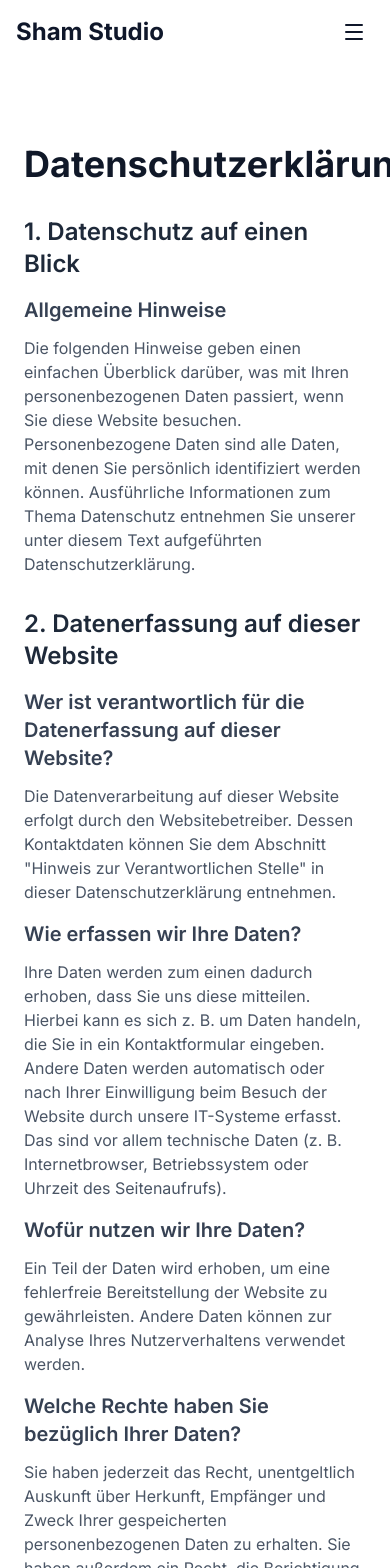
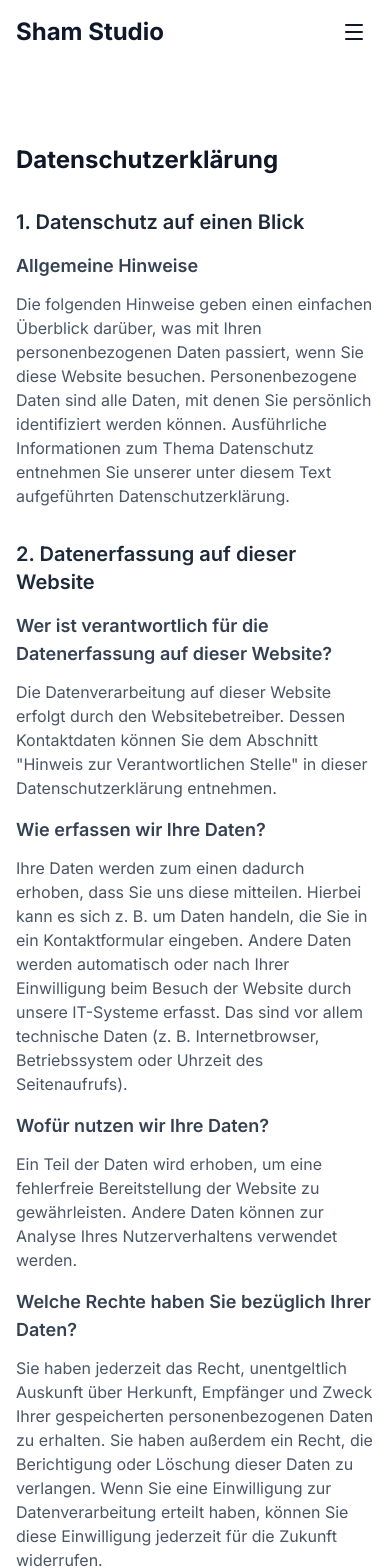
Before and after one commit to hamidsham25/sham-studio, a Next.js app: page /datenschutz in a window 390 px wide. Shown: the top 1568 px of the page. Built offline with nearby package versions, Linux system fonts and the light colour scheme.

Commit message:
google fonts deleted, google lighthouse optimization

```diff
--- a/src/app/datenschutz/page.tsx
+++ b/src/app/datenschutz/page.tsx
@@ -16,14 +16,14 @@ export default function DatenschutzPage() {
     <div className="min-h-screen bg-white">
       <Navigation />
       <div className="pt-20">
-        <div className="max-w-4xl mx-auto px-6 py-16">
-        <h1 className="text-4xl font-bold text-gray-900 mb-8">Datenschutzerklärung</h1>
+        <div className="max-w-4xl mx-auto px-4 sm:px-6 lg:px-8 py-16">
+        <h1 className="text-2xl sm:text-3xl lg:text-4xl font-bold text-gray-900 mb-8 break-words">Datenschutzerklärung</h1>
 
         <div className="prose prose-lg max-w-none">
           <section className="mb-8">
-            <h2 className="text-2xl font-semibold text-gray-800 mb-4">1. Datenschutz auf einen Blick</h2>
+            <h2 className="text-xl sm:text-2xl font-semibold text-gray-800 mb-4 break-words">1. Datenschutz auf einen Blick</h2>
 
-            <h3 className="text-xl font-semibold text-gray-700 mb-3">Allgemeine Hinweise</h3>
+            <h3 className="text-lg sm:text-xl font-semibold text-gray-700 mb-3 break-words">Allgemeine Hinweise</h3>
             <p className="text-gray-600 mb-4">
               Die folgenden Hinweise geben einen einfachen Überblick darüber, was mit Ihren personenbezogenen Daten
               passiert, wenn Sie diese Website besuchen. Personenbezogene Daten sind alle Daten, mit denen Sie
@@ -33,15 +33,15 @@ export default function DatenschutzPage() {
           </section>
 
           <section className="mb-8">
-            <h2 className="text-2xl font-semibold text-gray-800 mb-4">2. Datenerfassung auf dieser Website</h2>
+            <h2 className="text-xl sm:text-2xl font-semibold text-gray-800 mb-4 break-words">2. Datenerfassung auf dieser Website</h2>
 
-            <h3 className="text-xl font-semibold text-gray-700 mb-3">Wer ist verantwortlich für die Datenerfassung auf dieser Website?</h3>
+            <h3 className="text-lg sm:text-xl font-semibold text-gray-700 mb-3 break-words">Wer ist verantwortlich für die Datenerfassung auf dieser Website?</h3>
             <p className="text-gray-600 mb-4">
               Die Datenverarbeitung auf dieser Website erfolgt durch den Websitebetreiber. Dessen Kontaktdaten
               können Sie dem Abschnitt &quot;Hinweis zur Verantwortlichen Stelle&quot; in dieser Datenschutzerklärung entnehmen.
             </p>
 
-            <h3 className="text-xl font-semibold text-gray-700 mb-3">Wie erfassen wir Ihre Daten?</h3>
+            <h3 className="text-lg sm:text-xl font-semibold text-gray-700 mb-3 break-words">Wie erfassen wir Ihre Daten?</h3>
             <p className="text-gray-600 mb-4">
               Ihre Daten werden zum einen dadurch erhoben, dass Sie uns diese mitteilen. Hierbei kann es sich z. B. um
               Daten handeln, die Sie in ein Kontaktformular eingeben. Andere Daten werden automatisch oder nach Ihrer
@@ -49,13 +49,13 @@ export default function DatenschutzPage() {
               (z. B. Internetbrowser, Betriebssystem oder Uhrzeit des Seitenaufrufs).
             </p>
 
-            <h3 className="text-xl font-semibold text-gray-700 mb-3">Wofür nutzen wir Ihre Daten?</h3>
+            <h3 className="text-lg sm:text-xl font-semibold text-gray-700 mb-3 break-words">Wofür nutzen wir Ihre Daten?</h3>
             <p className="text-gray-600 mb-4">
               Ein Teil der Daten wird erhoben, um eine fehlerfreie Bereitstellung der Website zu gewährleisten.
               Andere Daten können zur Analyse Ihres Nutzerverhaltens verwendet werden.
             </p>
 
-            <h3 className="text-xl font-semibold text-gray-700 mb-3">Welche Rechte haben Sie bezüglich Ihrer Daten?</h3>
+            <h3 className="text-lg sm:text-xl font-semibold text-gray-700 mb-3 break-words">Welche Rechte haben Sie bezüglich Ihrer Daten?</h3>
             <p className="text-gray-600 mb-4">
               Sie haben jederzeit das Recht, unentgeltlich Auskunft über Herkunft, Empfänger und Zweck Ihrer
               gespeicherten personenbezogenen Daten zu erhalten. Sie haben außerdem ein Recht, die Berichtigung oder
@@ -65,7 +65,7 @@ export default function DatenschutzPage() {
           </section>
 
           <section className="mb-8">
-            <h2 className="text-2xl font-semibold text-gray-800 mb-4">3. Hosting</h2>
+            <h2 className="text-xl sm:text-2xl font-semibold text-gray-800 mb-4 break-words">3. Hosting</h2>
             <p className="text-gray-600 mb-4">
               Wir hosten die Inhalte unserer Website bei folgendem Anbieter:
             </p>
@@ -84,16 +84,16 @@ export default function DatenschutzPage() {
           </section>
 
           <section className="mb-8">
-            <h2 className="text-2xl font-semibold text-gray-800 mb-4">4. Allgemeine Hinweise und Pflichtinformationen</h2>
+            <h2 className="text-xl sm:text-2xl font-semibold text-gray-800 mb-4 break-words">4. Allgemeine Hinweise und Pflichtinformationen</h2>
 
-            <h3 className="text-xl font-semibold text-gray-700 mb-3">Datenschutz</h3>
+            <h3 className="text-lg sm:text-xl font-semibold text-gray-700 mb-3 break-words">Datenschutz</h3>
             <p className="text-gray-600 mb-4">
               Die Betreiber dieser Seiten nehmen den Schutz Ihrer persönlichen Daten sehr ernst. Wir behandeln Ihre
               personenbezogenen Daten vertraulich und entsprechend den gesetzlichen Datenschutzvorschriften sowie
               dieser Datenschutzerklärung.
             </p>
 
-            <h3 className="text-xl font-semibold text-gray-700 mb-3">Hinweis zur verantwortlichen Stelle</h3>
+            <h3 className="text-lg sm:text-xl font-semibold text-gray-700 mb-3 break-words">Hinweis zur verantwortlichen Stelle</h3>
             <div className="bg-gray-50 p-6 rounded-lg">
               <p className="text-gray-700">
                 Die verantwortliche Stelle für die Datenverarbeitung auf dieser Website ist:<br /><br />
@@ -106,7 +106,7 @@ export default function DatenschutzPage() {
               </p>
             </div>
 
-            <h3 className="text-xl font-semibold text-gray-700 mb-3">Speicherdauer</h3>
+            <h3 className="text-lg sm:text-xl font-semibold text-gray-700 mb-3 break-words">Speicherdauer</h3>
             <p className="text-gray-600 mb-4">
               Soweit innerhalb dieser Datenschutzerklärung keine speziellere Speicherdauer genannt wurde, verbleiben
               Ihre personenbezogenen Daten bei uns, bis der Zweck für die Datenverarbeitung entfällt. Wenn Sie ein
@@ -115,14 +115,14 @@ export default function DatenschutzPage() {
               Ihrer personenbezogenen Daten haben.
             </p>
 
-            <h3 className="text-xl font-semibold text-gray-700 mb-3">Widerruf Ihrer Einwilligung zur Datenverarbeitung</h3>
+            <h3 className="text-lg sm:text-xl font-semibold text-gray-700 mb-3 break-words">Widerruf Ihrer Einwilligung zur Datenverarbeitung</h3>
             <p className="text-gray-600 mb-4">
               Viele Datenverarbeitungsvorgänge sind nur mit Ihrer ausdrücklichen Einwilligung möglich. Sie können
               eine bereits erteilte Einwilligung jederzeit widerrufen. Die Rechtmäßigkeit der bis zum Widerruf
               erfolgten Datenverarbeitung bleibt vom Widerruf unberührt.
             </p>
 
-            <h3 className="text-xl font-semibold text-gray-700 mb-3">Widerspruchsrecht gegen die Datenerhebung in besonderen Fällen</h3>
+            <h3 className="text-lg sm:text-xl font-semibold text-gray-700 mb-3 break-words">Widerspruchsrecht gegen die Datenerhebung in besonderen Fällen</h3>
             <p className="text-gray-600 mb-4">
               WENN DIE DATENVERARBEITUNG AUF GRUNDLAGE VON ART. 6 ABS. 1 LIT. E ODER F DSGVO ERFOLGT, HABEN SIE
               JEDERZEIT DAS RECHT, AUS GRÜNDEN, DIE SICH AUS IHRER BESONDEREN SITUATION ERGEBEN, GEGEN DIE
@@ -131,9 +131,9 @@ export default function DatenschutzPage() {
           </section>
 
           <section className="mb-8">
-            <h2 className="text-2xl font-semibold text-gray-800 mb-4">5. Datenerfassung auf dieser Website</h2>
+            <h2 className="text-xl sm:text-2xl font-semibold text-gray-800 mb-4 break-words">5. Datenerfassung auf dieser Website</h2>
 
-            <h3 className="text-xl font-semibold text-gray-700 mb-3">Server-Log-Dateien</h3>
+            <h3 className="text-lg sm:text-xl font-semibold text-gray-700 mb-3 break-words">Server-Log-Dateien</h3>
             <p className="text-gray-600 mb-4">
               Der Provider der Seiten erhebt und speichert automatisch Informationen in so genannten Server-Log-Dateien,
               die Ihr Browser automatisch an uns übermittelt. Dies sind:
@@ -151,7 +151,7 @@ export default function DatenschutzPage() {
               Daten erfolgt auf Grundlage von Art. 6 Abs. 1 lit. f DSGVO.
             </p>
 
-            <h3 className="text-xl font-semibold text-gray-700 mb-3">Kontaktformular</h3>
+            <h3 className="text-lg sm:text-xl font-semibold text-gray-700 mb-3 break-words">Kontaktformular</h3>
             <p className="text-gray-600 mb-4">
               Wenn Sie uns per Kontaktformular Anfragen zukommen lassen, werden Ihre Angaben aus dem Anfrageformular
               inklusive der von Ihnen dort angegebenen Kontaktdaten zwecks Bearbeitung der Anfrage und für den Fall
@@ -164,7 +164,7 @@ export default function DatenschutzPage() {
           </section>
 
           <section className="mb-8">
-            <h2 className="text-2xl font-semibold text-gray-800 mb-4">6. Analyse-Tools und Tools von Drittanbietern</h2>
+            <h2 className="text-xl sm:text-2xl font-semibold text-gray-800 mb-4 break-words">6. Analyse-Tools und Tools von Drittanbietern</h2>
             <p className="text-gray-600 mb-4">
               Beim Besuch dieser Website kann Ihr Surf-Verhalten statistisch ausgewertet werden. Das geschieht vor
               allem mit sogenannten Analyseprogrammen. Detaillierte Informationen zu diesen Analyseprogrammen finden
@@ -173,7 +173,7 @@ export default function DatenschutzPage() {
           </section>
 
           <section className="mb-8">
-            <h2 className="text-2xl font-semibold text-gray-800 mb-4">7. eRecht24 Safe Sharing</h2>
+            <h2 className="text-xl sm:text-2xl font-semibold text-gray-800 mb-4 break-words">7. eRecht24 Safe Sharing</h2>
             <p className="text-gray-600 mb-4">
               Diese Datenschutzerklärung wurde mit dem Datenschutzerklärungs-Generator der eRecht24 erstellt.
             </p>
--- a/src/app/globals.css
+++ b/src/app/globals.css
@@ -1,4 +1,3 @@
-@import url('https://fonts.googleapis.com/css2?family=Inter:wght@300;400;500;600;700&display=swap');
 @import "tailwindcss";
 
 @theme {
@@ -48,7 +47,7 @@
   --color-muted-foreground: #64748b;
   --color-border: #e2e8f0;
 
-  --font-family-sans: 'Inter', system-ui, sans-serif;
+  --font-family-sans: var(--font-inter), system-ui, sans-serif;
 
   --animate-fade-in: fadeIn 0.5s ease-in-out;
   --animate-fade-in-up: fadeInUp 0.6s ease-out;
@@ -116,13 +115,11 @@
     overflow-x: hidden;
     /* Verhindert das elastische Scrollen auf iOS */
     -webkit-overflow-scrolling: touch;
+    /* Font loading optimization */
+    font-display: swap;
   }
 
-  /* Font Loading Optimization */
-  @font-face {
-    font-family: 'Inter';
-    font-display: swap;
-  }
+  /* Font Loading Optimization - handled by Next.js Google Fonts */
 
   body {
     font-family: var(--font-family-sans);
--- a/src/app/layout.tsx
+++ b/src/app/layout.tsx
@@ -9,7 +9,9 @@ const inter = Inter({
   subsets: ["latin"],
   display: 'swap',
   preload: true,
-  fallback: ['system-ui', 'arial']
+  fallback: ['system-ui', 'arial'],
+  variable: '--font-inter',
+  weight: ['300', '400', '500', '600', '700']
 });
 
 // Separates Viewport-Export für mobile Responsiveness
@@ -101,8 +103,10 @@ export default function RootLayout({
     <html lang="de">
       <head>
         <StructuredData />
+        <link rel="preconnect" href="https://fonts.googleapis.com" />
+        <link rel="preconnect" href="https://fonts.gstatic.com" crossOrigin="anonymous" />
       </head>
-      <body className={inter.className}>
+      <body className={`${inter.className} ${inter.variable}`}>
         {children}
         <SpeedInsights />
         <Analytics />
--- a/src/components/Portfolio.tsx
+++ b/src/components/Portfolio.tsx
@@ -31,7 +31,7 @@ const Portfolio = () => {
     {
       title: 'Sham Automobile - Gebrauchtwagenhändler',
       description: 'Moderne Website für einen kleinen Gebrauchtwagenhändler mit CMS-Integration, EmailJS und benutzerfreundlichem Fahrzeugkatalog.',
-      image: '/images/sham-automobile.jpg?v=' + Date.now(),
+      image: '/images/sham-automobile.jpg',
       tags: ['Next.js', 'CMS', 'EmailJS', 'Automotive'],
       category: 'Business Website',
       liveUrl: 'https://sham-automobile.de',
```
Also changed, not shown: next.config.ts (+42 -0 lines).
